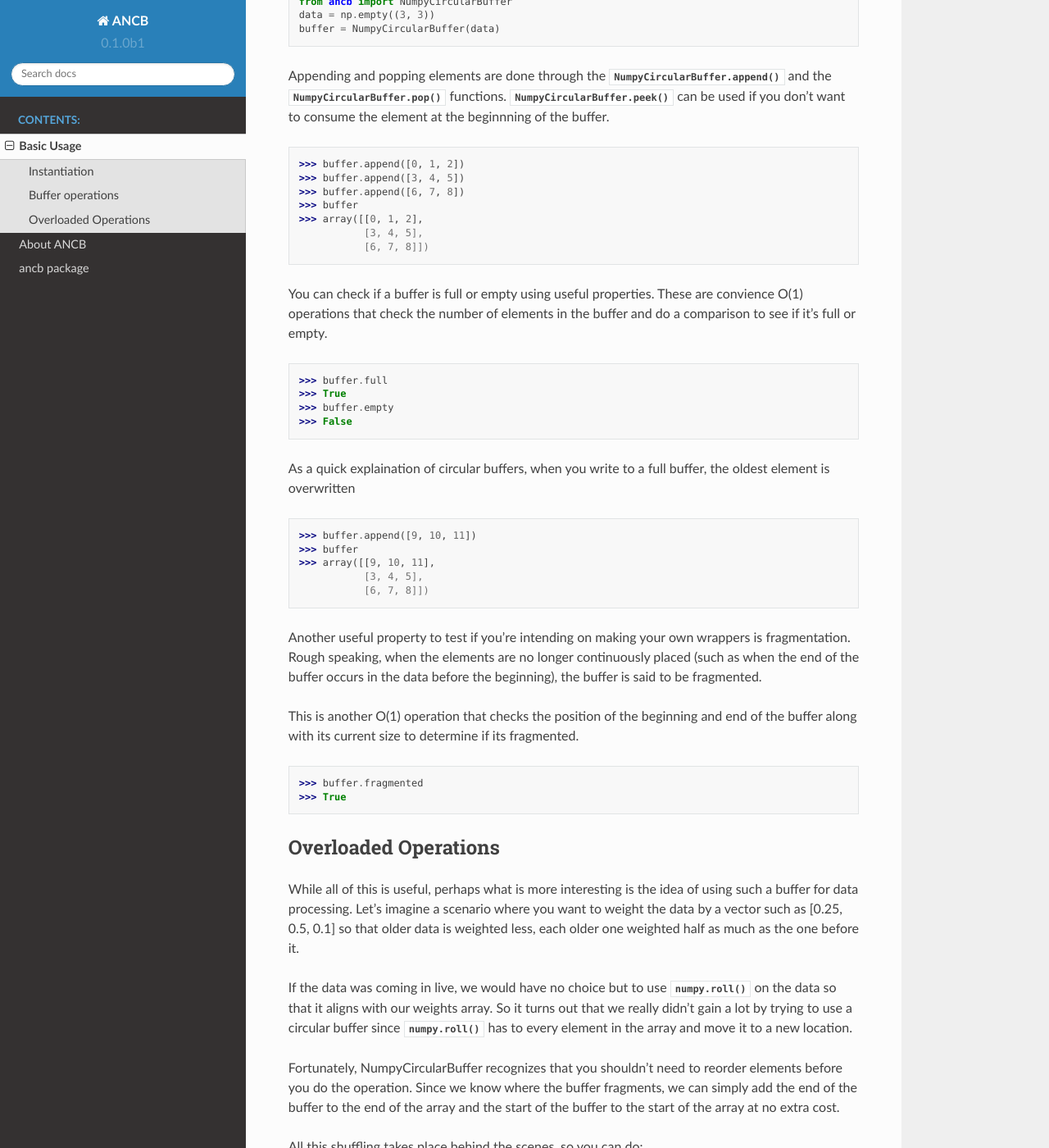
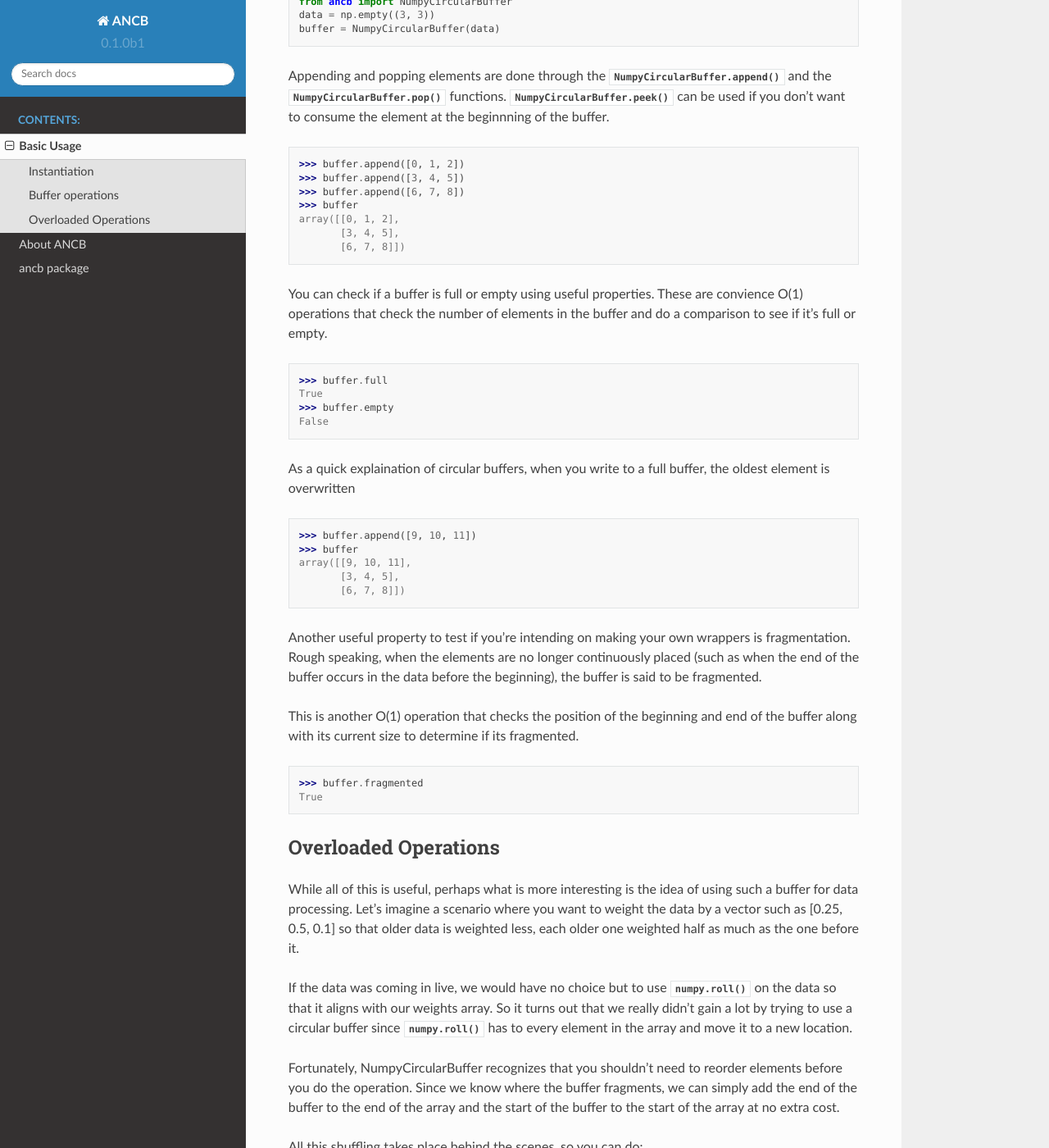
Before and after one commit to EmDash00/ANCB-docs, a Sphinx documentation site: the page built from source/usage.rst, in a window 1280 px wide and 1400 px high, scrolled down 707 px. Shown: the whole window at 82% size. Built offline with Sphinx 7.4.7 and the Read the Docs theme 2.0.0, drawn with Linux system fonts in a browser that asks for light colours; some of the changed text lies outside the part shown.

```diff
--- a/source/usage.rst
+++ b/source/usage.rst
@@ -42,9 +42,9 @@ be used if you don't want to consume the element at the beginnning of the buffer
    >>> buffer.append([3, 4, 5])
    >>> buffer.append([6, 7, 8])
    >>> buffer
-   >>> array([[0, 1, 2],
-              [3, 4, 5],
-              [6, 7, 8]])
+   array([[0, 1, 2],
+          [3, 4, 5],
+          [6, 7, 8]])
 
 You can check if a buffer is full or empty using useful properties. These are convience O(1)
 operations that check the number of elements in the buffer and do a comparison to see if it's
@@ -53,9 +53,9 @@ full or empty.
 .. doctest::
 
    >>> buffer.full
-   >>> True
+   True
    >>> buffer.empty
-   >>> False
+   False
 
 As a quick explaination of circular buffers, when you write to a full buffer, the oldest
 element is overwritten
@@ -64,9 +64,9 @@ element is overwritten
 
    >>> buffer.append([9, 10, 11])
    >>> buffer
-   >>> array([[9, 10, 11],
-              [3, 4, 5],
-              [6, 7, 8]])
+   array([[9, 10, 11],
+          [3, 4, 5],
+          [6, 7, 8]])
 
 Another useful property to test if you're intending on making your own wrappers is fragmentation.
 Rough speaking, when the elements are no longer continuously placed (such as when the end
@@ -78,7 +78,7 @@ along with its current size to determine if its fragmented.
 .. doctest::
 
    >>> buffer.fragmented
-   >>> True
+   True
 
 Overloaded Operations
 ---------------------
```
Also changed, not shown: other parts of source/usage.rst (+4 -4 lines).
